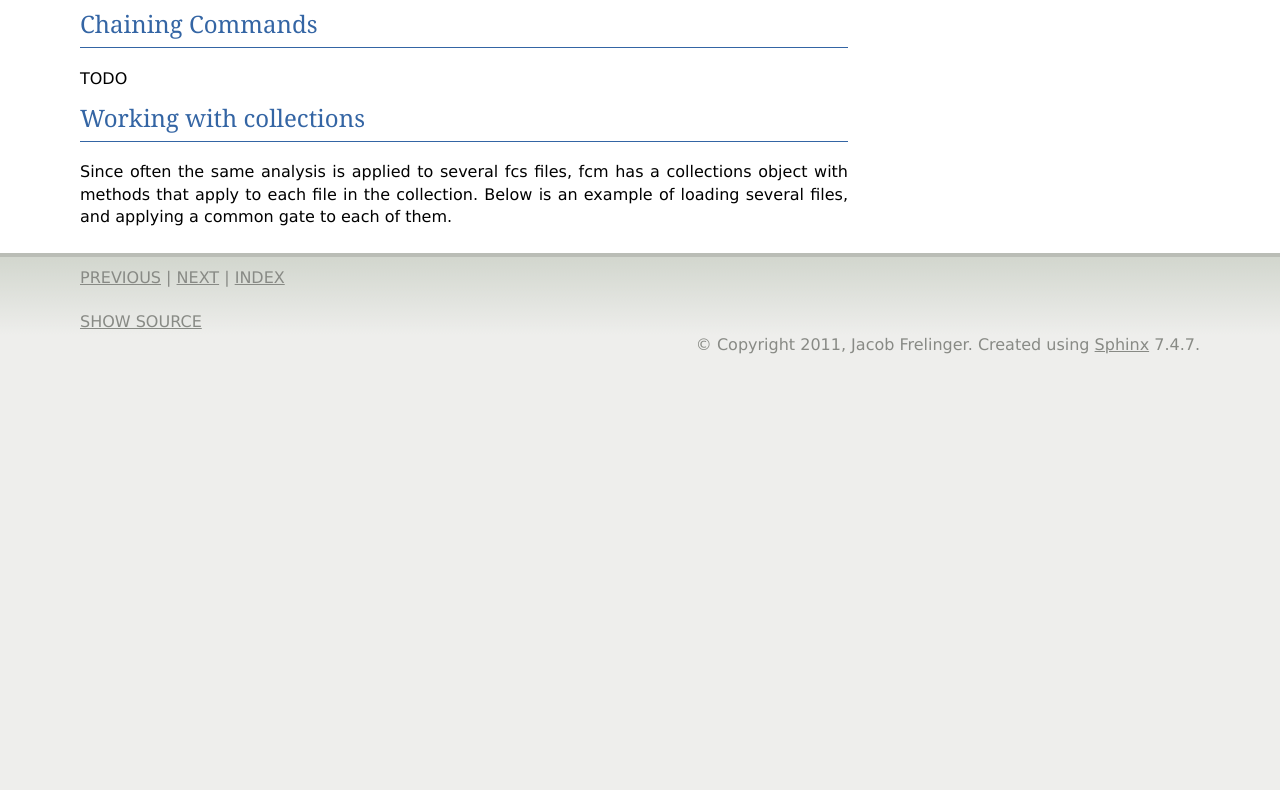
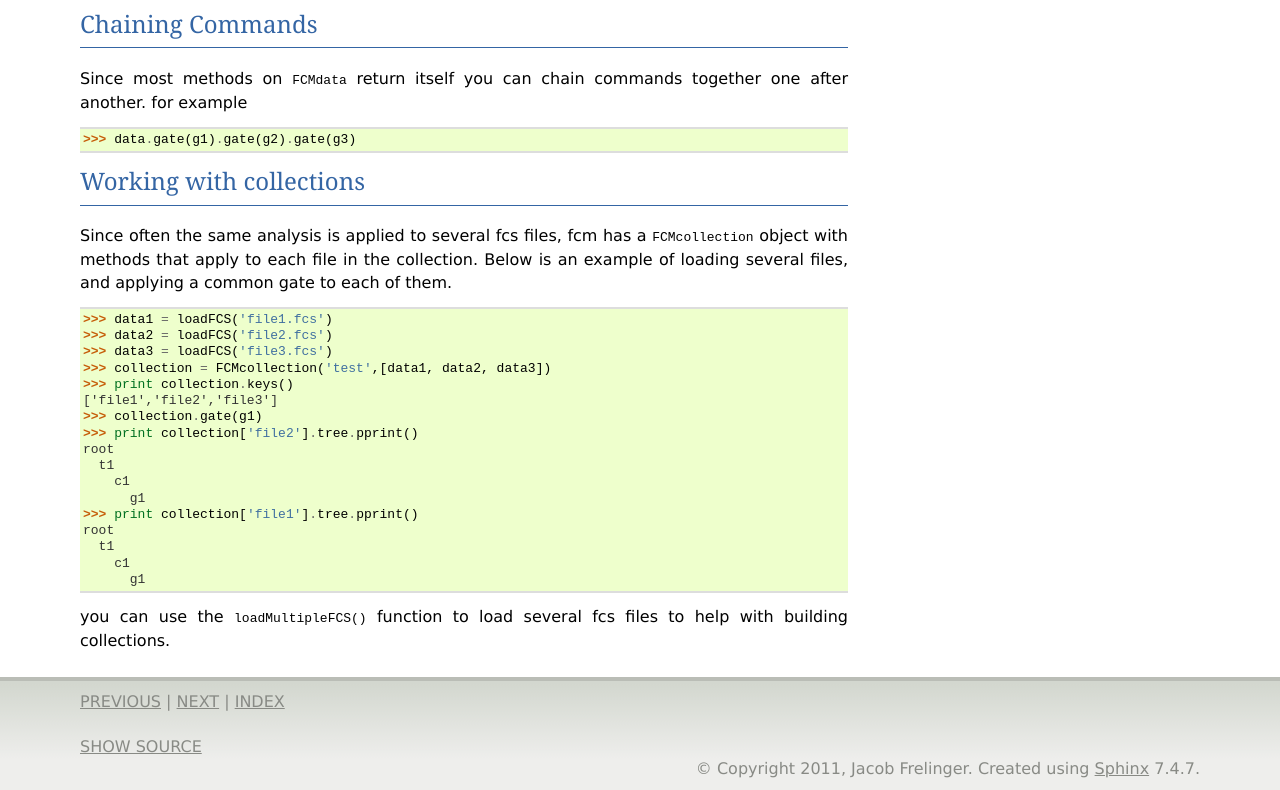
Before and after one commit to whitews/fcm, a Sphinx documentation site: the page built from docs/source/examples.rst, in a window 1280 px wide and 1400 px high, scrolled down 600 px, cut to the strip 610-1400 px from the top of the window. Built offline with Sphinx 7.4.7, drawn with Linux system fonts in a browser that asks for light colours; formulas are drawn with MathJax 3; before the commit the page ends 1576 px from its top, so only the background shows below that.

Commit message:
update some examples

```diff
--- a/docs/source/examples.rst
+++ b/docs/source/examples.rst
@@ -75,11 +75,40 @@ and to move to different nodes in the tree use either the
 
 Chaining Commands
 *****************
-TODO
+Since most methods on :py:class:`FCMdata` return itself you can chain commands
+together one after another. for example
+
+.. code-block:: python
+
+    >>> data.gate(g1).gate(g2).gate(g3)
+
 
 Working with collections
 ************************
 Since often the same analysis is applied to several fcs files, fcm has a
-collections object with methods that apply to each file in the collection.
+:py:class:`FCMcollection` object with methods that apply to each file in the collection.
 Below is an example of loading several files, and applying a common gate to
 each of them.
+
+.. code-block:: python
+
+   >>> data1 = loadFCS('file1.fcs')
+   >>> data2 = loadFCS('file2.fcs')
+   >>> data3 = loadFCS('file3.fcs')
+   >>> collection = FCMcollection('test',[data1, data2, data3])
+   >>> print collection.keys()
+   ['file1','file2','file3']
+   >>> collection.gate(g1)
+   >>> print collection['file2'].tree.pprint()
+   root
+     t1
+       c1
+         g1
+   >>> print collection['file1'].tree.pprint()
+   root
+     t1
+       c1
+         g1
+
+you can use the :py:func:`loadMultipleFCS` function to load several fcs files to help
+with building collections.
```
